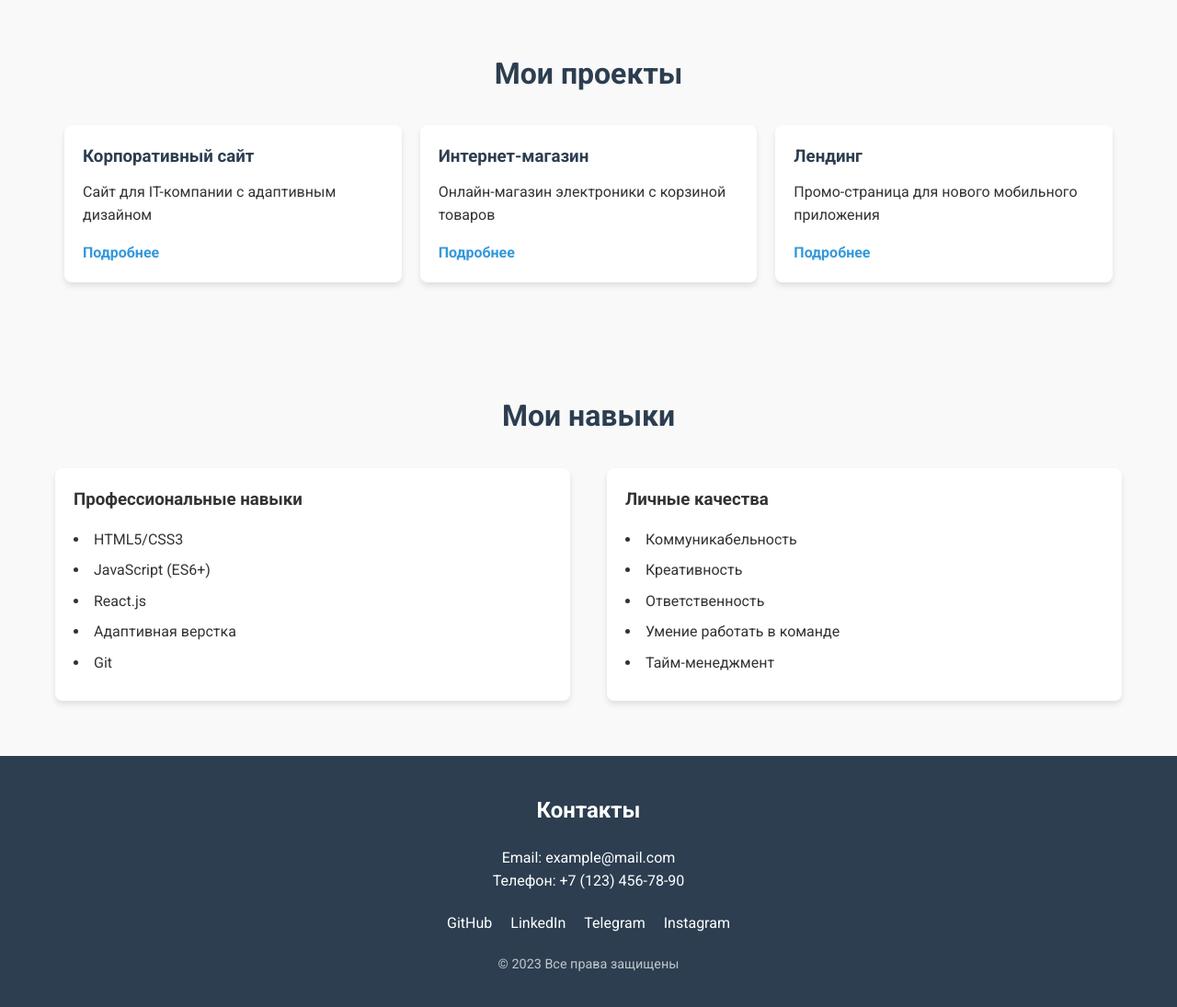
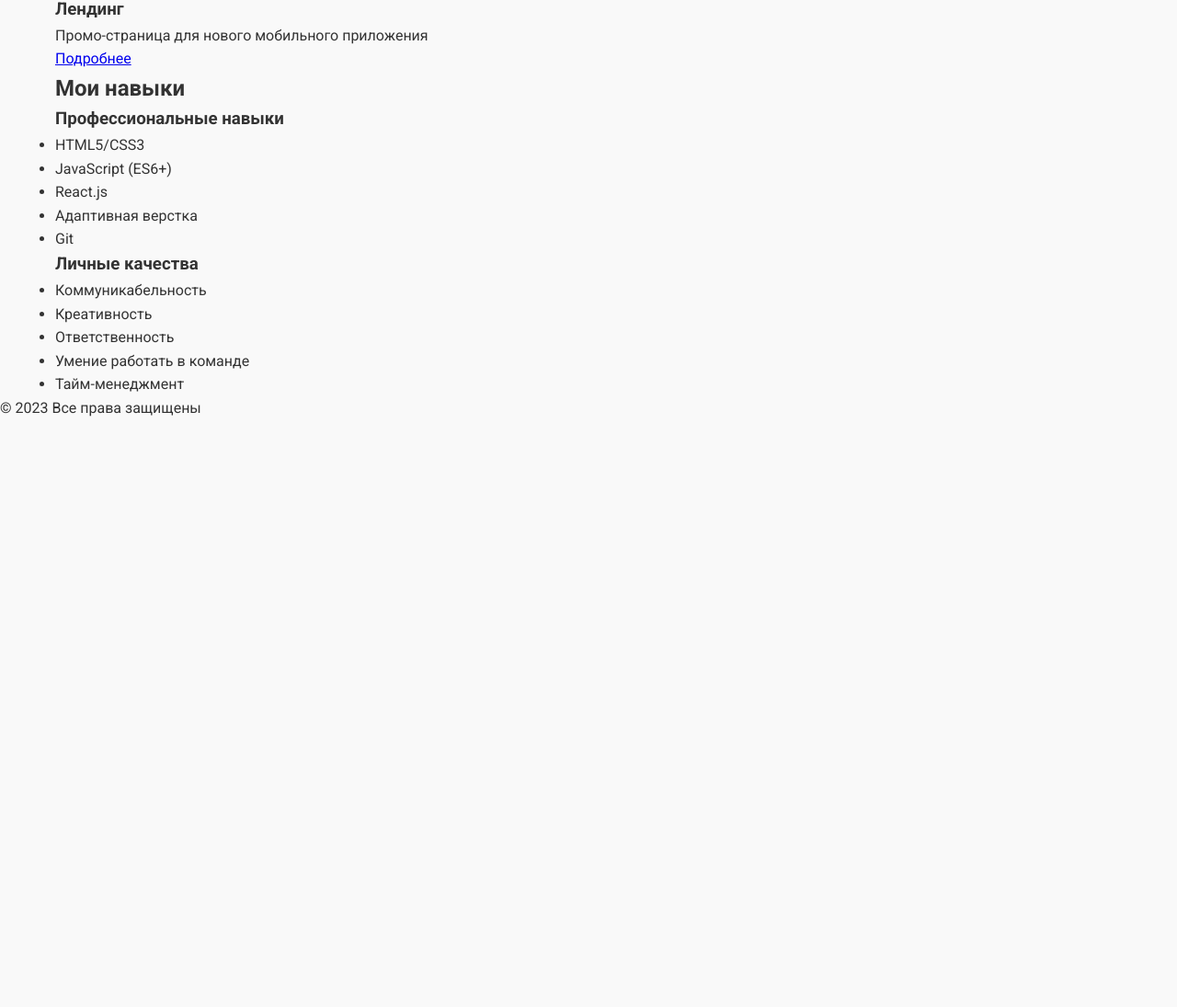
Before and after one commit to DmitryGolub/labs, a plain HTML site: page Лабораторная 13/index.html in a window 1280 px wide. Shown: the part 717-1812 px from the top of the page at 92% size. After the commit the page ends 1173 px from the top, so only its background shows below. Drawn offline with Linux system fonts and the light colour scheme.

Commit message:
Add labs

```diff
--- a/Лабораторная 13/index.html
+++ b/Лабораторная 13/index.html
@@ -89,20 +89,7 @@
     </main>
 
     <footer id="contacts" class="footer">
-        <div class="container">
-            <h2 class="footer-title">Контакты</h2>
-            <div class="contacts">
-                <p>Email: example@mail.com</p>
-                <p>Телефон: +7 (123) 456-78-90</p>
-            </div>
-            <div class="social-links">
-                <a href="#" class="social-link">GitHub</a>
-                <a href="#" class="social-link">LinkedIn</a>
-                <a href="#" class="social-link">Telegram</a>
-                <a href="#" class="social-link">Instagram</a>
-            </div>
-            <p class="copyright">© 2023 Все права защищены</p>
-        </div>
+        <p class="copyright">© 2023 Все права защищены</p>
     </footer>
 </body>
 </html>
--- a/Лабораторная 13/style.css
+++ b/Лабораторная 13/style.css
@@ -18,171 +18,3 @@ body {
     margin: 0 auto;
     padding: 0 20px;
 }
-
-/* Секции */
-.section {
-    padding: 60px 0;
-}
-
-.section-title {
-    font-size: 2rem;
-    margin-bottom: 30px;
-    text-align: center;
-    color: #2c3e50;
-}
-
-/* Шапка */
-.header {
-    background-color: #2c3e50;
-    color: white;
-    padding: 30px 0;
-    text-align: center;
-}
-
-.header-title {
-    font-size: 2.5rem;
-    margin-bottom: 10px;
-}
-
-.header-subtitle {
-    font-size: 1.2rem;
-    opacity: 0.8;
-    margin-bottom: 20px;
-}
-
-/* Навигация */
-.nav-list {
-    display: flex;
-    justify-content: center;
-    list-style: none;
-    gap: 20px;
-}
-
-.nav-link {
-    color: white;
-    text-decoration: none;
-    font-weight: bold;
-    transition: color 0.3s;
-}
-
-.nav-link:hover {
-    color: #3498db;
-}
-
-/* О себе */
-.about-content {
-    display: flex;
-    align-items: center;
-    gap: 40px;
-}
-
-.about-photo {
-    width: 300px;
-    height: 300px;
-    border-radius: 50%;
-    object-fit: cover;
-}
-
-.about-text {
-    flex: 1;
-}
-
-/* Проекты */
-.projects-grid {
-    display: flex;
-    flex-wrap: wrap;
-    gap: 20px;
-    justify-content: center;
-}
-
-.project-card {
-    background: white;
-    border-radius: 8px;
-    padding: 20px;
-    width: calc(33.333% - 20px);
-    box-shadow: 0 4px 6px rgba(0, 0, 0, 0.1);
-    transition: transform 0.3s;
-}
-
-.project-card:hover {
-    transform: translateY(-5px);
-}
-
-.project-title {
-    margin-bottom: 10px;
-    color: #2c3e50;
-}
-
-.project-link {
-    display: inline-block;
-    margin-top: 15px;
-    color: #3498db;
-    text-decoration: none;
-    font-weight: bold;
-}
-
-.project-link:hover {
-    text-decoration: underline;
-}
-
-/* Навыки */
-.skills-content {
-    display: flex;
-    gap: 40px;
-    justify-content: center;
-}
-
-.hard-skills, .soft-skills {
-    flex: 1;
-    background: white;
-    padding: 20px;
-    border-radius: 8px;
-    box-shadow: 0 4px 6px rgba(0, 0, 0, 0.1);
-}
-
-.skills-list {
-    list-style-position: inside;
-    margin-top: 15px;
-}
-
-.skills-list li {
-    margin-bottom: 8px;
-}
-
-/* Подвал */
-.footer {
-    background-color: #2c3e50;
-    color: white;
-    padding: 40px 0;
-    text-align: center;
-}
-
-.footer-title {
-    margin-bottom: 20px;
-}
-
-.contacts {
-    margin-bottom: 20px;
-}
-
-.social-links {
-    display: flex;
-    justify-content: center;
-    gap: 20px;
-    margin-bottom: 20px;
-}
-
-.social-link {
-    color: white;
-    text-decoration: none;
-    transition: color 0.3s;
-}
-
-.social-link:hover {
-    color: #3498db;
-}
-
-.copyright {
-    opacity: 0.7;
-    font-size: 0.9rem;
-}
```
Also changed, not shown: 2 other files.
